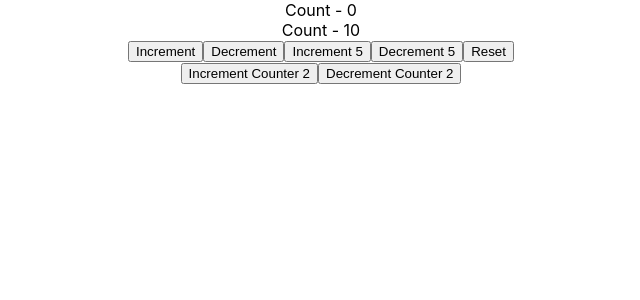
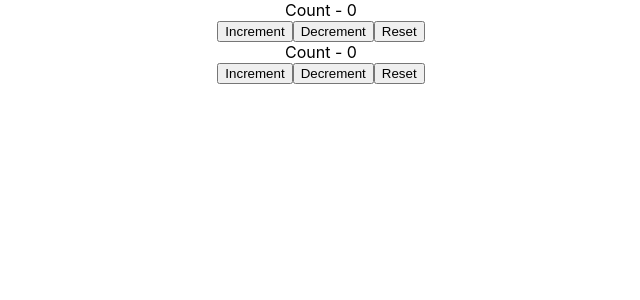
Before and after one commit to Annie-Huang/react-hooks-tutorial, a React (Create React App) app in the folder reducer-hook/: page / in a window 1280 px wide. Shown: the top 300 px of the page, without its empty margins (319-959 px from the left). Built offline with nearby package versions, Linux system fonts and the light colour scheme.

Commit message:
Add a second reducer but keep using the same reducer, and initialState. Didn't know you can do that.

```diff
--- a/reducer-hook/src/App.js
+++ b/reducer-hook/src/App.js
@@ -2,12 +2,14 @@ import React from 'react';
 import './App.css';
 import CounterOne from "./components/CounterOne";
 import CounterTwo from "./components/CounterTwo";
+import CounterThree from "./components/CounterThree";
 
 function App() {
     return (
         <div className="App">
             {/*<CounterOne />*/}
-            <CounterTwo />
+            {/*<CounterTwo />*/}
+            <CounterThree/>
         </div>
     );
 }
--- a/reducer-hook/src/components/CounterThree.js
+++ b/reducer-hook/src/components/CounterThree.js
@@ -18,6 +18,7 @@ const reducer = (state, action) => {
 
 const CounterThree = () => {
     const [count, dispatch] = useReducer(reducer, initialState);
+    const [countTwo, dispatchTwo] = useReducer(reducer, initialState);
 
     return (
         <div>
@@ -25,6 +26,12 @@ const CounterThree = () => {
             <button onClick={() => dispatch('increment')}>Increment</button>
             <button onClick={() => dispatch('decrement')}>Decrement</button>
             <button onClick={() => dispatch('reset')}>Reset</button>
+            <div>
+                <div>Count - {countTwo}</div>
+                <button onClick={() => dispatchTwo('increment')}>Increment</button>
+                <button onClick={() => dispatchTwo('decrement')}>Decrement</button>
+                <button onClick={() => dispatchTwo('reset')}>Reset</button>
+            </div>
         </div>
     );
 };
```
